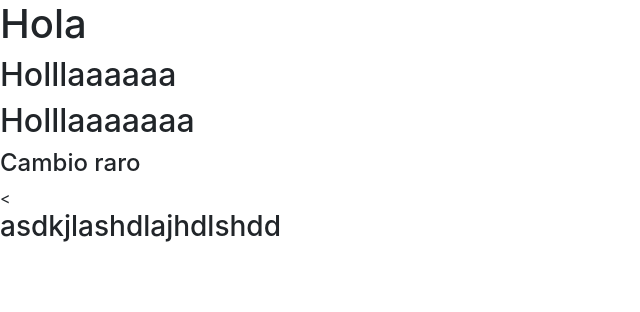
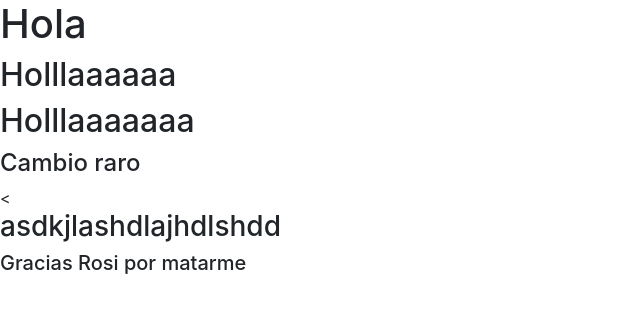
Before and after one commit to red-digital-americas/minimalist, an Angular app: page /home in a window 1280 px wide. Shown: the top 312 px of the page, without its empty margins (0-640 px from the left). Built offline with nearby package versions, Linux system fonts and the light colour scheme.

Commit message:
Prueba de rama actualizada

```diff
--- a/src/app/components/home/home.component.html
+++ b/src/app/components/home/home.component.html
@@ -7,6 +7,6 @@
     <h4>Cambio raro</h4>
 
     <<h3>asdkjlashdlajhdlshdd</h3>
-
+    <h5>Gracias Rosi por matarme</h5>
   </div>
 </div>
```
